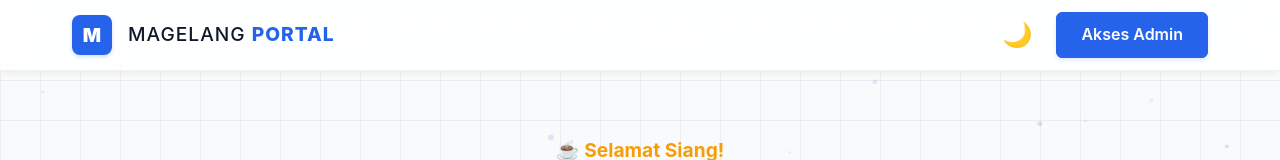
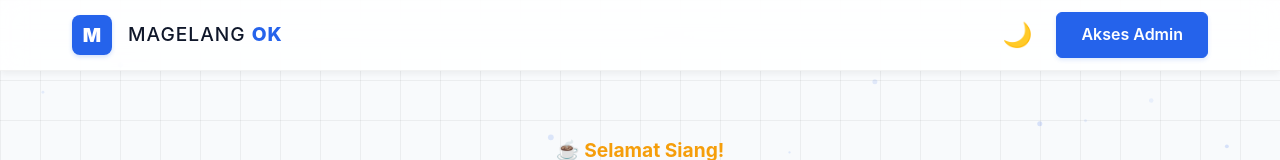
Before and after one commit to magelangpkh-ok/MagelangOK, a Next.js app: page / in a window 1280 px wide. Shown: the top 160 px of the page. Built offline with nearby package versions, Linux system fonts and the light colour scheme; no server answers; the database is empty.

Commit message:
Update Navigation.tsx

```diff
--- a/src/components/Navigation.tsx
+++ b/src/components/Navigation.tsx
@@ -42,7 +42,7 @@ export default function Navigation() {
             M
           </div>
           <h2 style={{ letterSpacing: '1px', fontWeight: '500', fontSize: '1.2rem', margin: 0 }}>
-            MAGELANG <span style={{ fontWeight: '800', color: 'var(--accent-primary)' }}>PORTAL</span>
+            MAGELANG <span style={{ fontWeight: '800', color: 'var(--accent-primary)' }}>OK</span>
           </h2>
         </Link>
         <div style={{ display: 'flex', gap: '1rem', alignItems: 'center' }}>
```
